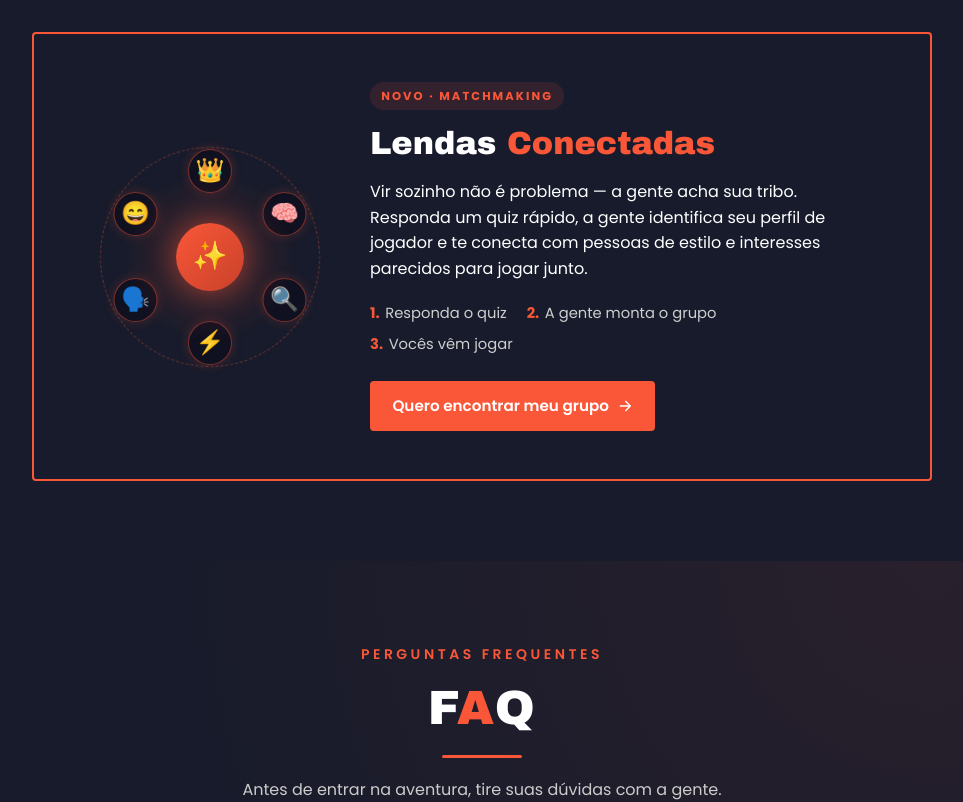
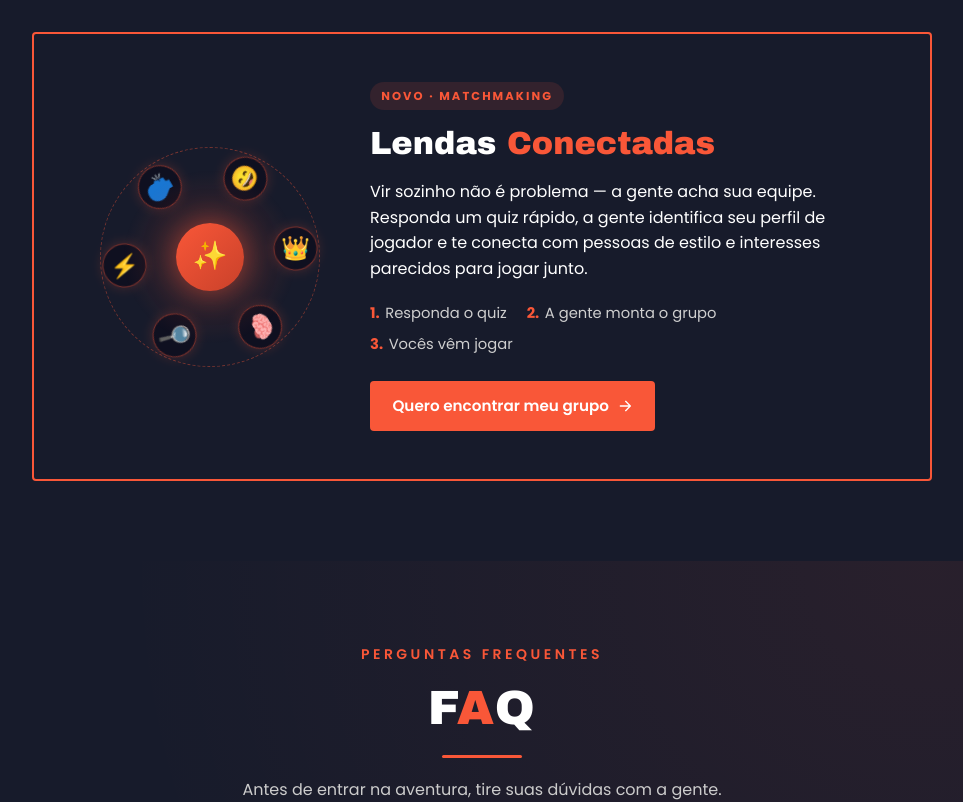
Before and after one commit to kevenbarros/lendas-room, a React (Vite) app: page / in a window 1280 px wide. Shown: the part 2640-3442 px from the top of the page, without its empty margins (158-1121 px from the left). Built offline with nearby package versions, Linux system fonts and the light colour scheme; no server answers; a web font is replaced by a local one.

Commit message:
feat(css conectados)

```diff
--- a/src/components/Conectadas/Conectadas.css
+++ b/src/components/Conectadas/Conectadas.css
@@ -40,7 +40,21 @@
   inset: 0;
   border-radius: 50%;
   border: 1px dashed rgba(249, 87, 56, 0.4);
+}
+
+.conectadas__orbit {
+  position: absolute;
+  inset: 0;
   animation: conectadas-spin 28s linear infinite;
+}
+
+.conectadas__persona-inner {
+  display: inline-flex;
+  align-items: center;
+  justify-content: center;
+  width: 100%;
+  height: 100%;
+  animation: conectadas-spin-reverse 28s linear infinite;
 }
 
 .conectadas__ring::after {
@@ -110,6 +124,19 @@
 @keyframes conectadas-spin {
   to {
     transform: rotate(360deg);
+  }
+}
+
+@keyframes conectadas-spin-reverse {
+  to {
+    transform: rotate(-360deg);
+  }
+}
+
+@media (prefers-reduced-motion: reduce) {
+  .conectadas__orbit,
+  .conectadas__persona-inner {
+    animation: none;
   }
 }
 
--- a/src/components/Conectadas/Conectadas.tsx
+++ b/src/components/Conectadas/Conectadas.tsx
@@ -19,18 +19,20 @@ export const Conectadas = () => {
       <div className="conectadas__container">
         <div className="conectadas__visual" aria-hidden="true">
           <div className="conectadas__ring">
+            <div className="conectadas__orbit">
               {PERSONAS.map((p, i) => (
                 <span
                   key={p.label}
                   className="conectadas__persona"
                   style={{
-                  transform: `rotate(${(360 / PERSONAS.length) * i}deg) translateY(-86px) rotate(-${(360 / PERSONAS.length) * i}deg)`,
+                    transform: `rotate(${(360 / PERSONAS.length) * i}deg) translateY(-86px)`,
                   }}
                   title={p.label}
                 >
-                {p.emoji}
+                  <span className="conectadas__persona-inner">{p.emoji}</span>
                 </span>
               ))}
+            </div>
             <div className="conectadas__ring-core">
               <span>✨</span>
             </div>
@@ -43,7 +45,7 @@ export const Conectadas = () => {
             Lendas <span className="conectadas__title--accent">Conectadas</span>
           </h2>
           <p className="conectadas__text">
-            Vir sozinho não é problema — a gente acha sua tribo. Responda um
+            Vir sozinho não é problema — a gente acha sua equipe. Responda um
             quiz rápido, a gente identifica seu perfil de jogador e te conecta
             com pessoas de estilo e interesses parecidos para jogar junto.
           </p>
--- a/src/components/ContactInfo/ContactInfo.tsx
+++ b/src/components/ContactInfo/ContactInfo.tsx
@@ -82,8 +82,8 @@ export const ContactInfo = () => {
               Quer falar com a gente?
             </h3>
             <p className="contact-info__card-text">
-              Nosso atendimento é feito direto no WhatsApp. Tire dúvidas,
-              agende sua sala e garanta sua aventura.
+              Nosso atendimento é feito direto no WhatsApp. Tire dúvidas, agende
+              sua sala e garanta sua aventura.
             </p>
             <a
               href={`https://wa.me/${whatsappNumber}`}
@@ -109,12 +109,15 @@ export const ContactInfo = () => {
               <br />
               Interfone 1201
             </p>
-            <div className="contact-info__hours" aria-label="Horário de funcionamento">
+            <div
+              className="contact-info__hours"
+              aria-label="Horário de funcionamento"
+            >
               <ClockIcon />
               <ul className="contact-info__hours-list">
                 <li>
                   Quarta a sexta
-                  <strong> 17h às 20h30</strong>
+                  <strong> 17h30 às 20h30</strong>
                 </li>
                 <li>
                   Sábado e domingo
```
Lines whose indentation alone changed are shown as unchanged.
